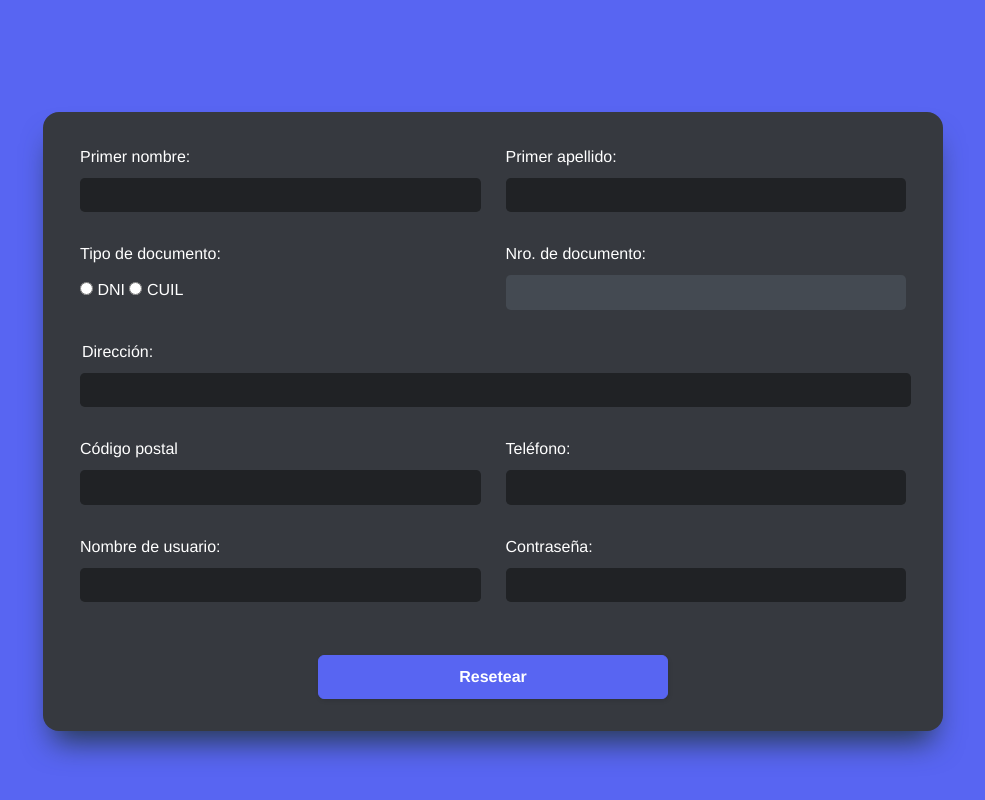
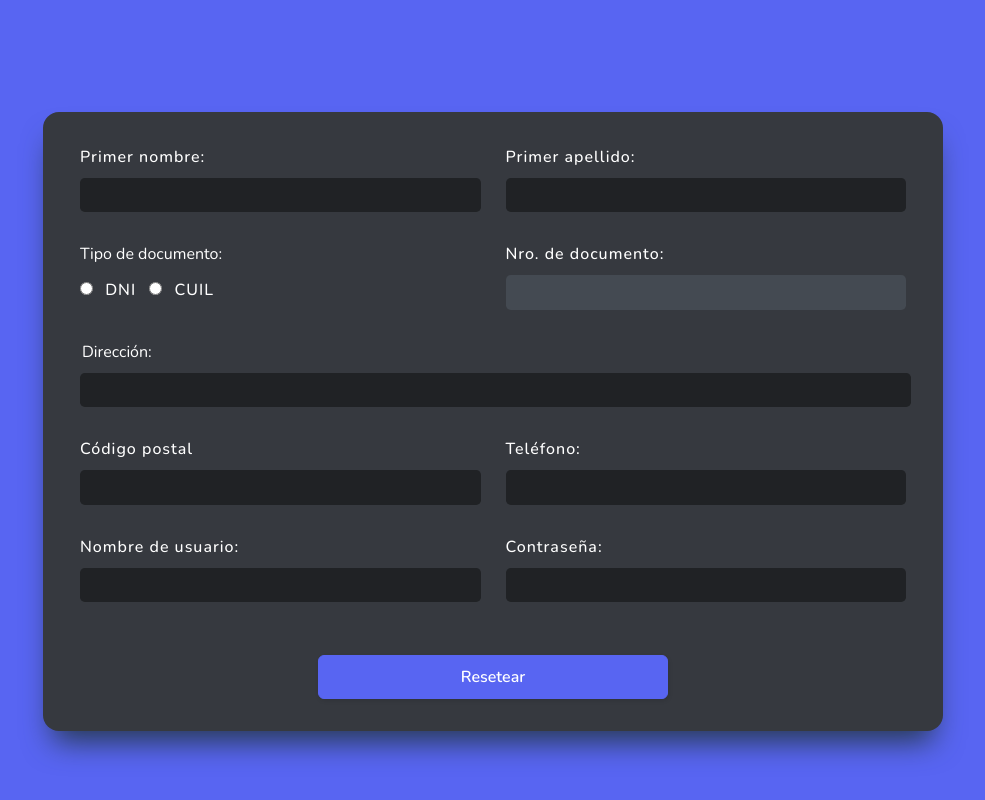
Before and after one commit to Cmoros/EdIT-ejercicio-13, a plain HTML site: page index.html in a window 1280 px wide. Shown: the whole page, without its empty margins (147-1132 px from the left). Drawn offline with nearby package versions, Linux system fonts and the light colour scheme.

Commit message:
added new font to labels and inputs
- added new font to labels and inputs

```diff
--- a/sass/base/_typographies.scss
+++ b/sass/base/_typographies.scss
@@ -1,7 +1,11 @@
 @import url('https://fonts.googleapis.com/css2?family=Inter:wght@400;700&family=Roboto:wght@400;700&display=swap');
+@import url('https://fonts.googleapis.com/css2?family=Nunito:wght@400;500;600;700;900&display=swap');
 // font-family: 'Roboto', sans-serif;
+// font-family: 'Inter', sans-serif;
+// font-family: 'Nunito', sans-serif;
+
 
 body {
-    font-family: Helvetica, sans-serif;
+    font-family: 'Nunito', sans-serif;
     color: #ffffff;
 }
--- a/sass/components/_input-group.scss
+++ b/sass/components/_input-group.scss
@@ -6,6 +6,8 @@
 
     &__label {
         margin-bottom: 0.5em;
+        letter-spacing: 1px;
+        font-weight: 500;
     }
 
     &__input {
@@ -50,6 +52,12 @@
 
 
     &-idtype {
+        &__label {
+            letter-spacing: 1px;
+            font-weight: 500;
+            margin: 0 0.5em;
+        }
+
         @media (min-width: 425px){
             // margin: 0;
             flex-basis: 50%;
```
Also changed, not shown: css/main.css, 1 other file.
